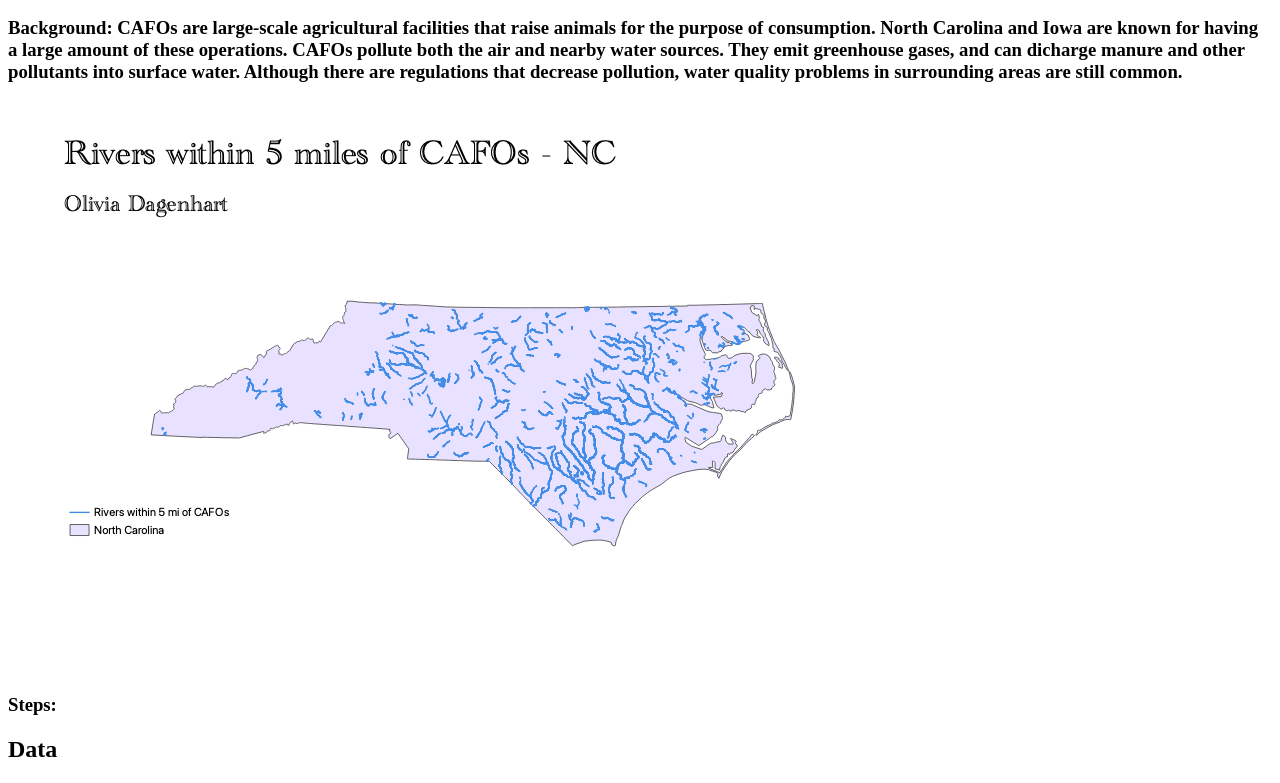
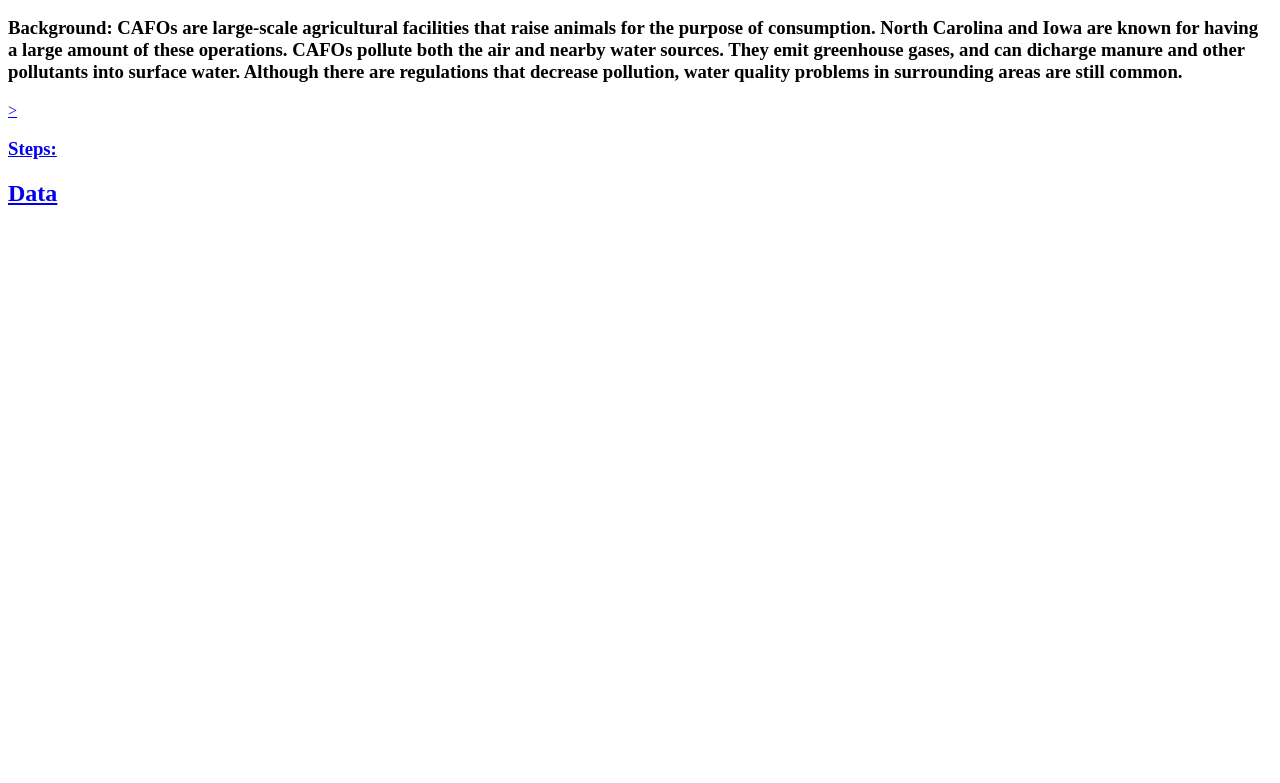
Before and after one commit to livicd/HW8, a plain HTML site: page index.html in a window 1280 px wide. Shown: the part 110-893 px from the top of the page. After the commit the page ends 800 px from the top, so only its background shows below. Drawn offline with Linux system fonts and the light colour scheme.

Commit message:
Update index.html

```diff
--- a/index.html
+++ b/index.html
@@ -10,7 +10,7 @@
     <h1>Homework 8 - Olivia Dagenhart</h1>
     <h2>Research Question: What rivers in NC are within 5 miles of a concentrated animal feeding operation (CAFO)? </h2>
     <h3>Background: CAFOs are large-scale agricultural facilities that raise animals for the purpose of consumption. North Carolina and Iowa are known for having a large amount of these operations. CAFOs pollute both the air and nearby water sources. They emit greenhouse gases, and can dicharge manure and other pollutants into surface water. Although there are regulations that decrease pollution, water quality problems in surrounding areas are still common.     </h3>
-    <img src="Map.png" alt="">
+    <a href="https://github.com/livicd/HW8/blob/main/Map.png "<img src="Map.png" alt="">>
     <h3>Steps: </h3>
     <h2>Data</h2>
     <h3><a href=""></a></h3>
```
